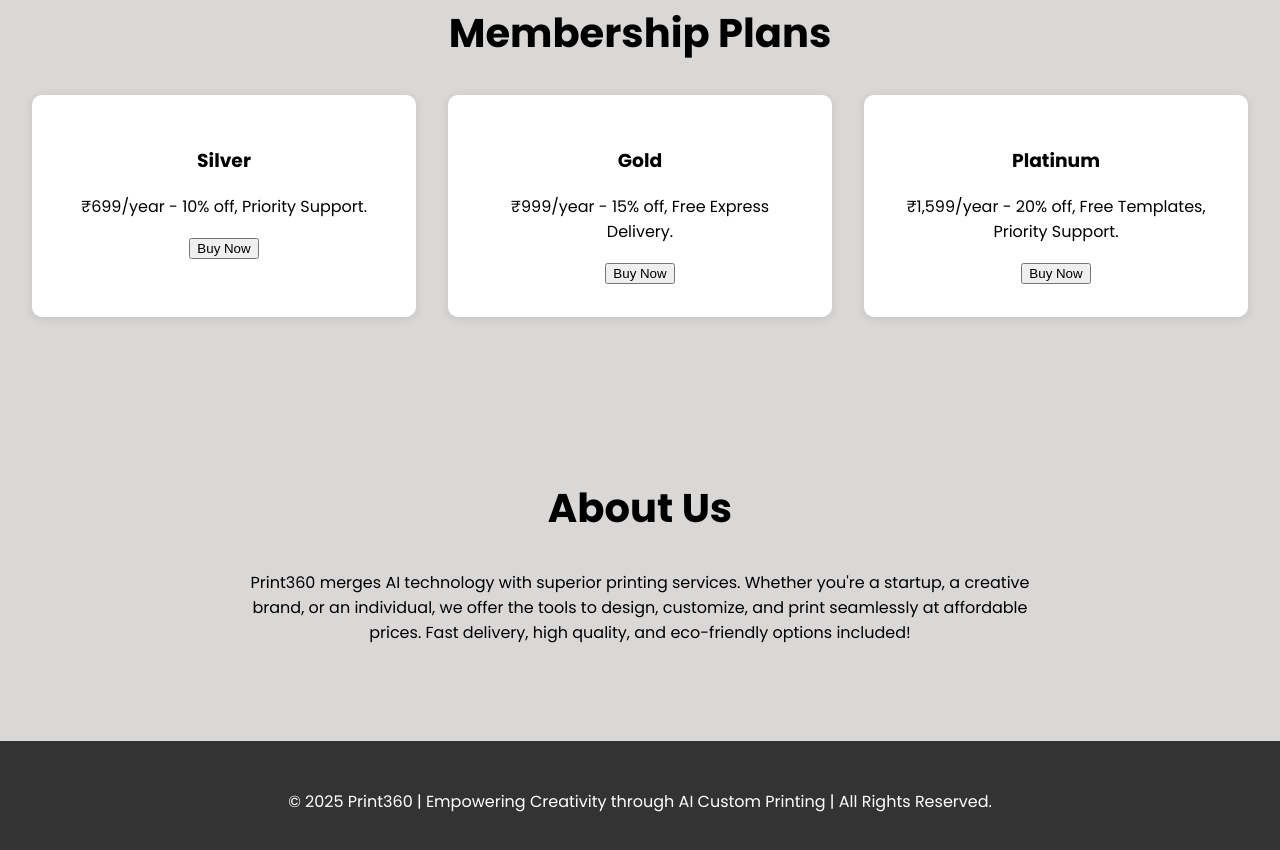
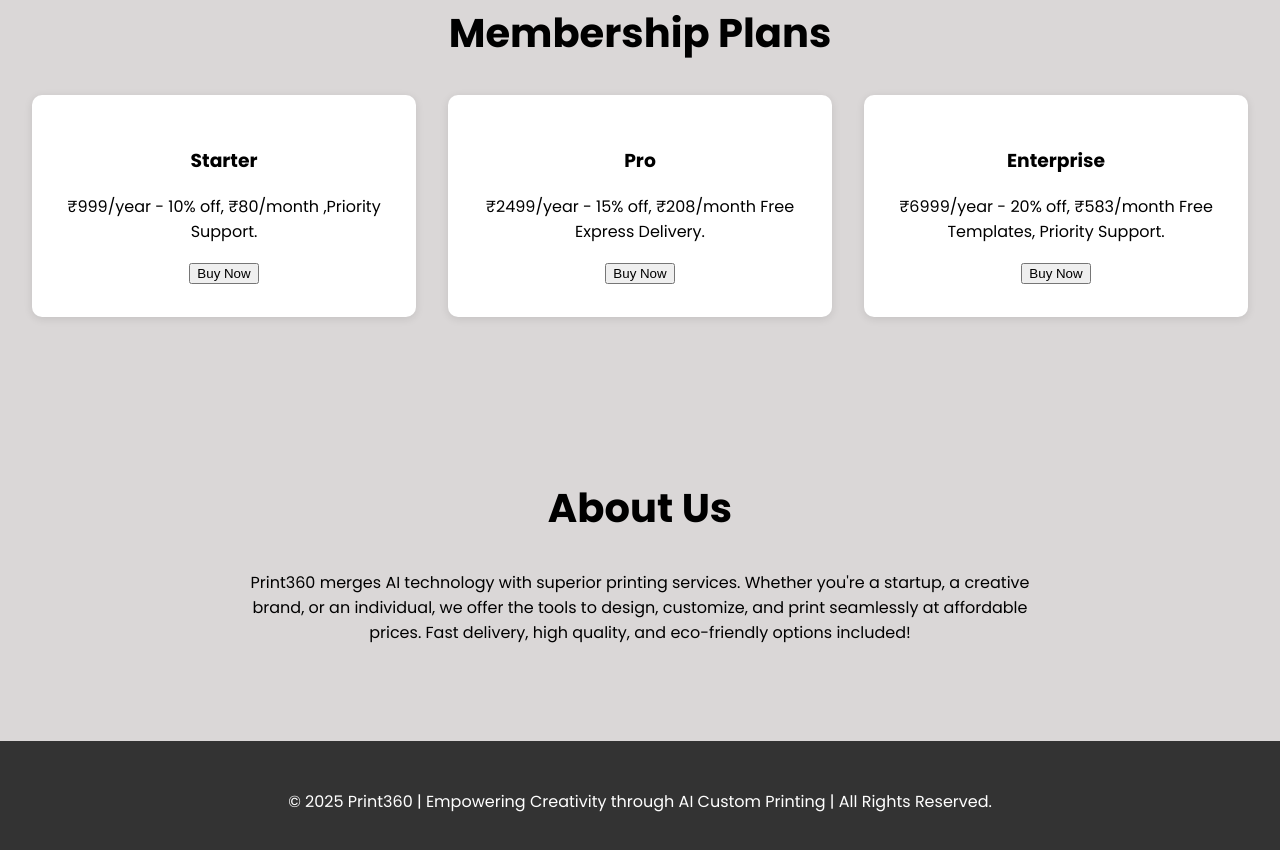
Before and after one commit to ravinder22bca087/print360, a website: page index.html in a window 1280 px wide. Shown: the part 2371-3221 px from the top of the page. Drawn offline with nearby package versions, Linux system fonts and the light colour scheme.

Commit message:
Update index.html

```diff
--- a/index.html
+++ b/index.html
@@ -119,18 +119,18 @@
   <h2 class="section-title">Membership Plans</h2>
   <div class="plans">
     <div class="card">
-      <h3>Silver</h3>
-      <p>₹699/year - 10% off, Priority Support.</p>
+      <h3>Starter</h3>
+      <p>₹999/year - 10% off, ₹80/month ,Priority Support.</p>
       <button onclick="showUPIQR('silver')">Buy Now</button>
     </div>
     <div class="card">
-      <h3>Gold</h3>
-      <p>₹999/year - 15% off, Free Express Delivery.</p>
+      <h3>Pro</h3>
+      <p>₹2499/year - 15% off, ₹208/month Free Express Delivery.</p>
       <button onclick="showUPIQR('gold')">Buy Now</button>
     </div>
     <div class="card">
-      <h3>Platinum</h3>
-      <p>₹1,599/year - 20% off, Free Templates, Priority Support.</p>
+      <h3>Enterprise</h3>
+      <p>₹6999/year - 20% off, ₹583/month Free Templates, Priority Support.</p>
       <button onclick="showUPIQR('platinum')">Buy Now</button>
     </div>
   </div>
```
